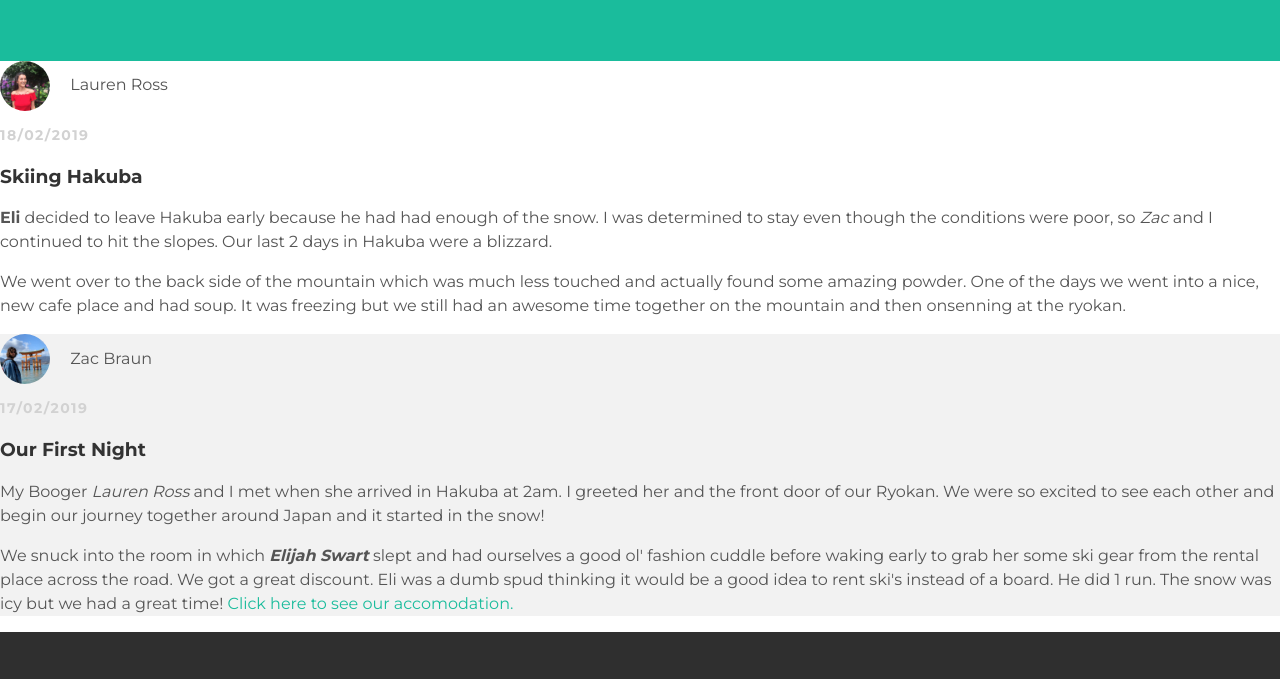
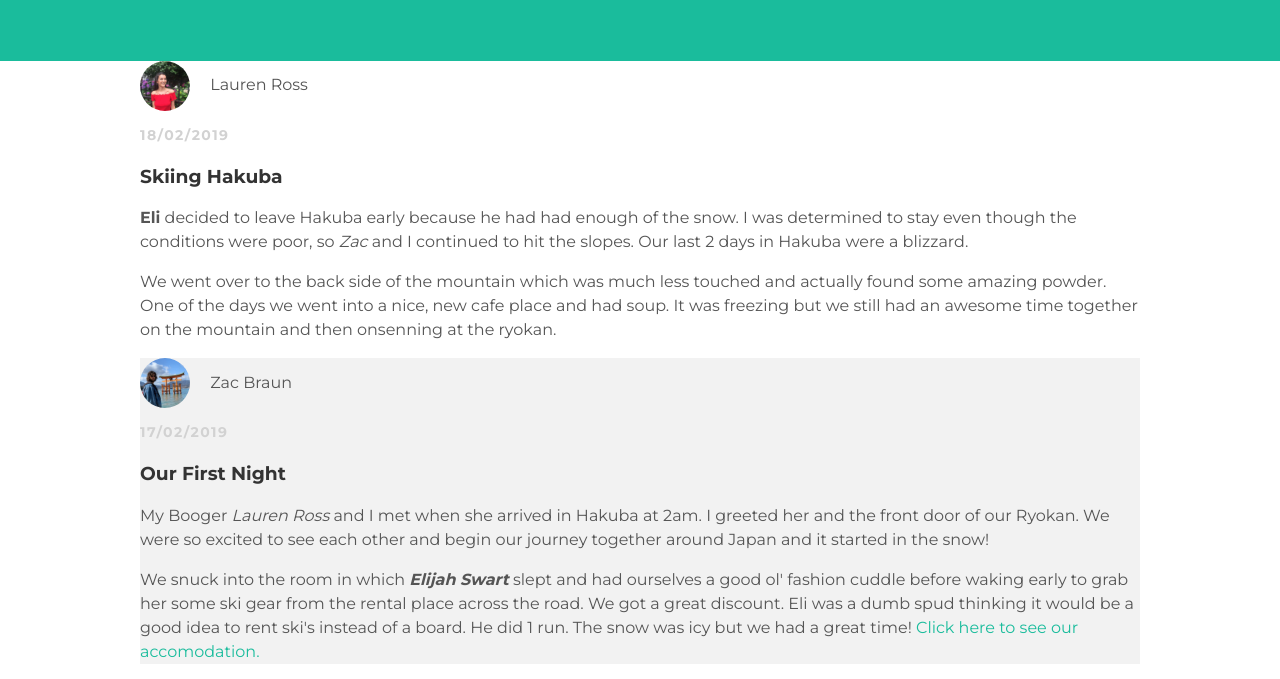
Before and after one commit to zbraun23/zbraun23.github.io, a plain HTML site: page index.html in a window 1280 px wide. Shown: the part 89-768 px from the top of the page. Drawn offline with Linux system fonts and the light colour scheme.

Commit message:
Changed post-container to match container margin

```diff
--- a/styles.css
+++ b/styles.css
@@ -34,7 +34,8 @@ body {
     display: inline;
     padding-left: 20px
 }
-.container {
+.container,
+.post-container {
     max-width: 1000px;
     margin: 0 auto;
 }
```
